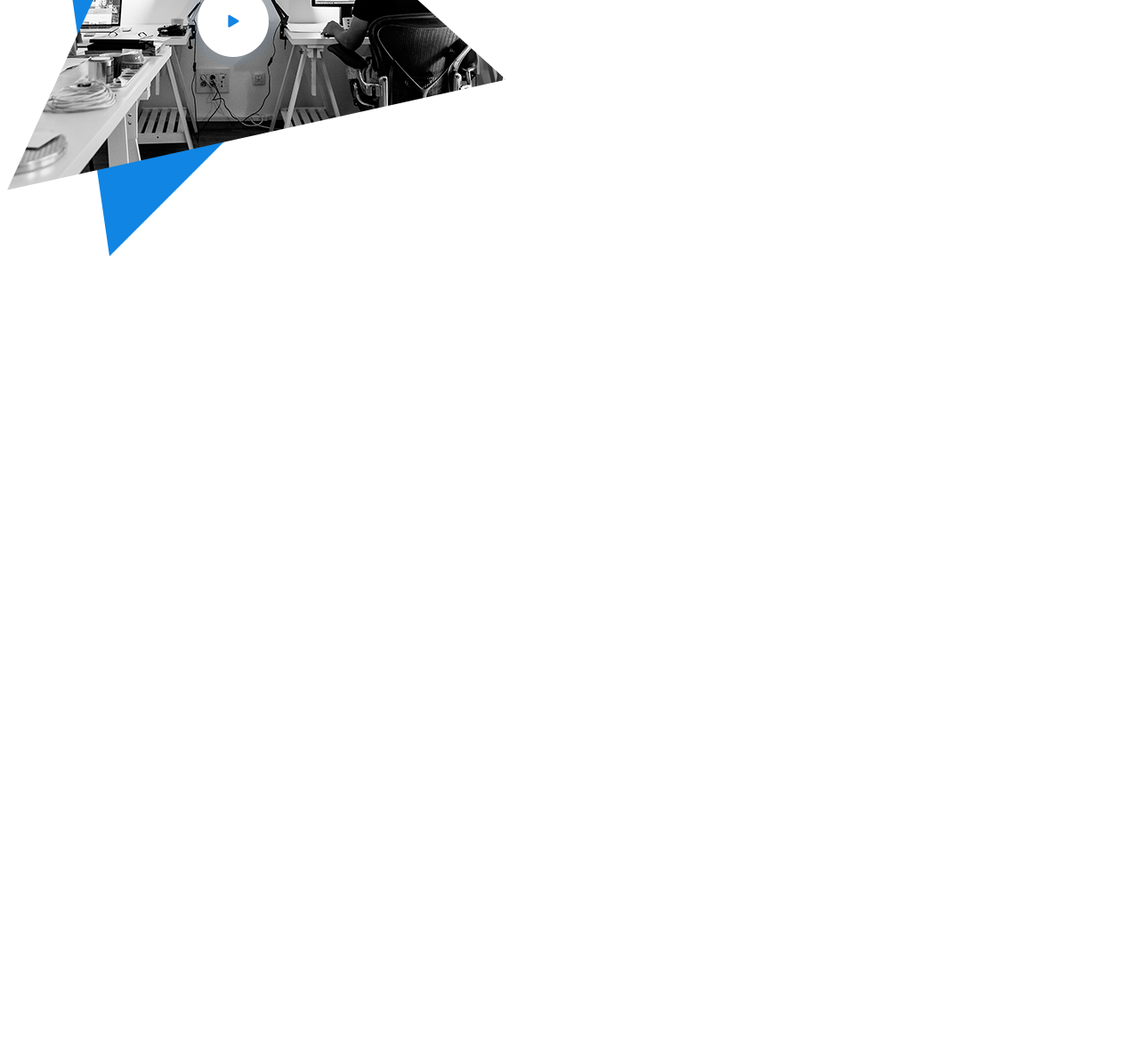
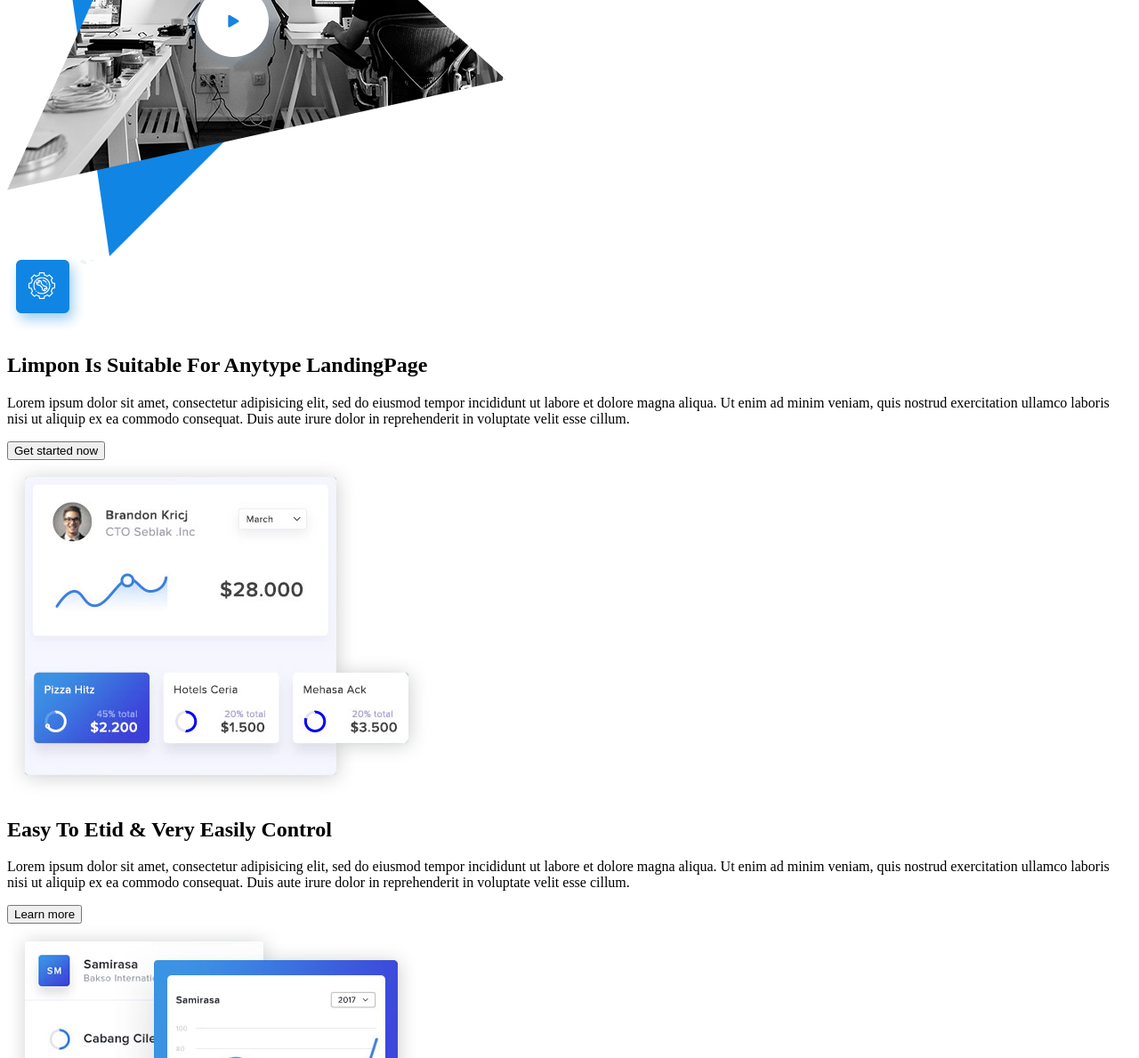
Before and after one commit to lezefs/Limpon, a plain HTML site: page index.html in a window 1280 px wide. Shown: the part 2563-3752 px from the top of the page at 89% size. Before the commit the page ends 2863 px from the top, so only its background shows below. Drawn offline with Linux system fonts and the light colour scheme; files whose address does not match are found by name.

Commit message:
Занятие 3

```diff
--- a/css/index.html
+++ b/index.html
@@ -86,11 +86,11 @@
                 <input type="email" placeholder="Enter your email adress">
                 <button type="submit">Subscribe</button>
             </div>
-            <img src="C:\Users\Dreamod\Desktop\Road-to-the-dream\homework\Site\img\subscribe_robot.png" alt="robot">
+            <img src="img/subscribe_robot.png" alt="robot">
         </div>
     </div>
     <div>
-        <div><img src="C:\Users\Dreamod\Desktop\Road-to-the-dream\homework\Site\img\settings_logo_2.png" alt=""></div>
+        <div><img src="img/settings_logo_2.png" alt=""></div>
         <h2>Grab Your  Software With Amazing  Features</h2>
         <p>Lorem ipsum dolor sit amet, consectetur adipisicing elit, sed do eiusmod tempor incididunt ut labore et dolore magna aliqua. Ut enim ad minim veniam, quis nostrud exercitation ullamco laboris nisi ut aliquip ex ea commodo consequat. Duis aute irure dolor in reprehenderit in voluptate velit esse cillum.</p>
         <dl>
@@ -122,7 +122,28 @@
                     <li><a href="" target="_blank"></a></li>
                 </ul>
             </div>
-            <img src="C:\Users\Dreamod\Desktop\Road-to-the-dream\homework\Site\img\video.png" alt="video">
+            <img src="img/video.png" alt="video">
+        </div>
+    </div>
+    <div>
+        <div>
+            <img src="img/settings_logo_2.png" alt="">
+            <h2>Limpon Is Suitable For Anytype LandingPage</h2>
+            <p>Lorem ipsum dolor sit amet, consectetur adipisicing elit, sed do eiusmod tempor incididunt ut labore et dolore magna aliqua. Ut enim ad minim veniam, quis nostrud exercitation ullamco laboris nisi ut aliquip ex ea commodo consequat. Duis aute irure dolor in reprehenderit in voluptate velit esse cillum.</p>
+            <button type="button">Get started now</button>
+            <div>
+                <img src="img/graph.png" alt="">
+            </div>
+        </div>
+    </div>
+    <div>
+        <div>
+            <h2>Easy To Etid & Very Easily Control</h2>
+            <p>Lorem ipsum dolor sit amet, consectetur adipisicing elit, sed do eiusmod tempor incididunt ut labore et dolore magna aliqua. Ut enim ad minim veniam, quis nostrud exercitation ullamco laboris nisi ut aliquip ex ea commodo consequat. Duis aute irure dolor in reprehenderit in voluptate velit esse cillum.</p>
+            <button type="button">Learn more</button>
+            <div>
+                <img src="img/graph2.png" alt="">
+            </div>
         </div>
     </div>
 </body>
```
Also changed, not shown: img/Graph.png (added), img/Graph2.png (added), img/background_graph.png (added), img/background_graph2.png (added).
